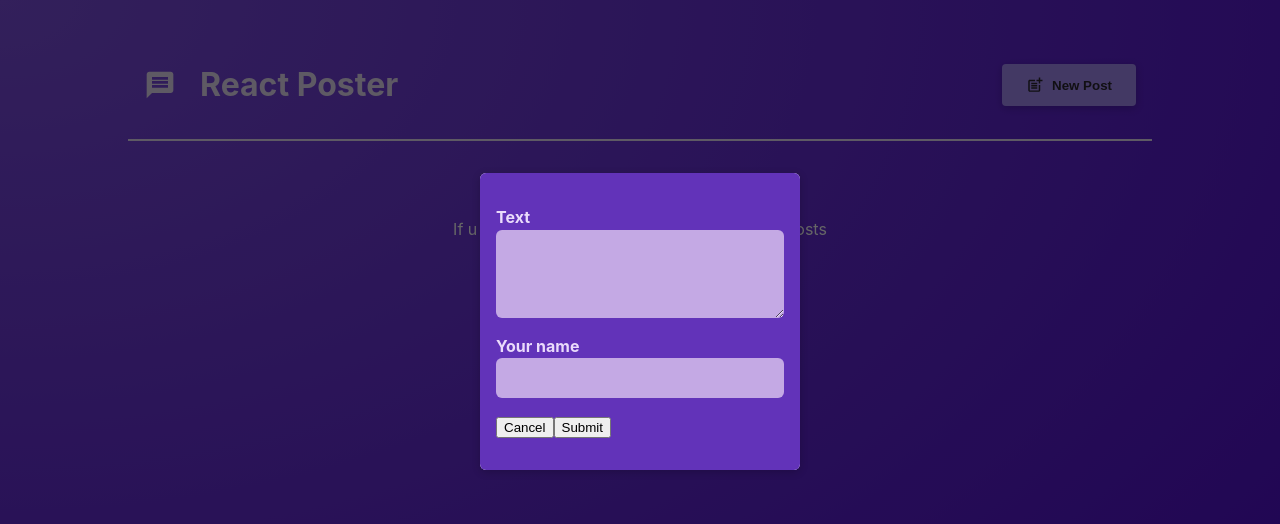
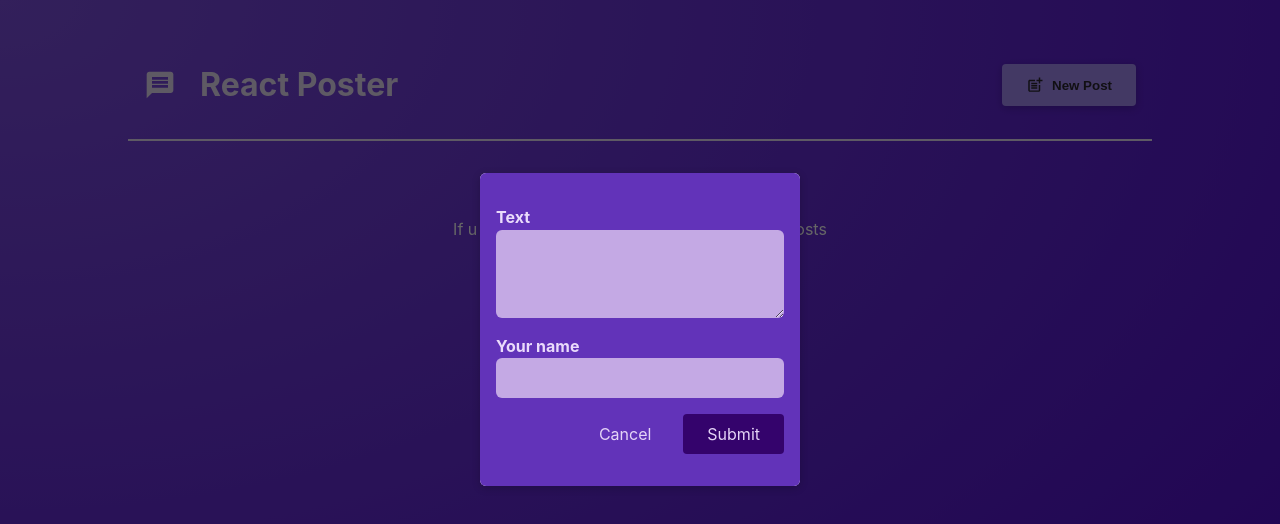
Before and after one commit to sandro136190/react-crash-course, a React (Vite) app: page / in a window 1280 px wide. Both pictures are taken after a click on the button "New Post". Shown: the top 524 px of the page. Built offline with nearby package versions, Linux system fonts and the light colour scheme.

Commit message:
Sending a POST HTTP Request

```diff
--- a/src/components/NewPost.jsx
+++ b/src/components/NewPost.jsx
@@ -32,7 +32,7 @@ function NewPost({ onCancel, onAddPost }) {
         <label htmlFor="name">Your name</label>
         <input type="text" id="name" required onChange={authorChangeHandler} />
       </p>
-      <p className={classes.action}>
+      <p className={classes.actions}>
         <button type="button" onClick={onCancel}>
           Cancel
         </button>
--- a/src/components/PostsList.jsx
+++ b/src/components/PostsList.jsx
@@ -8,6 +8,13 @@ const PostsList = ({ isPosting, onStopPosting }) => {
   const [posts, setPost] = useState([]);
 
   function addPostHandler(postData) {
+    fetch("http://localhost:8080/posts", {
+      method: "POST",
+      body: JSON.stringify(postData),
+      headers: {
+        "Content-Type": "application/json",
+      },
+    });
     setPost((existingPosts) => [postData, ...existingPosts]);
   }
   return (
```
